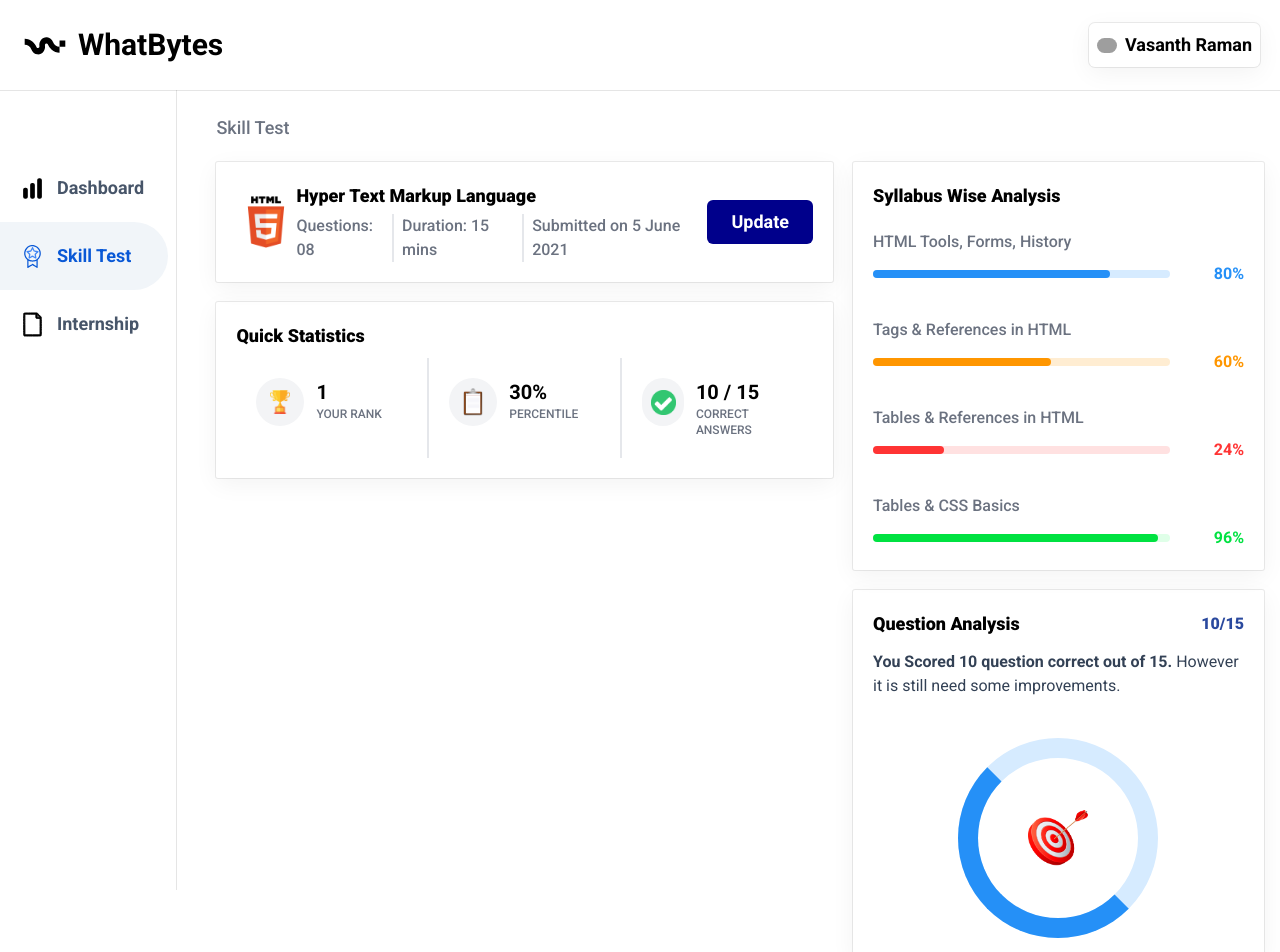
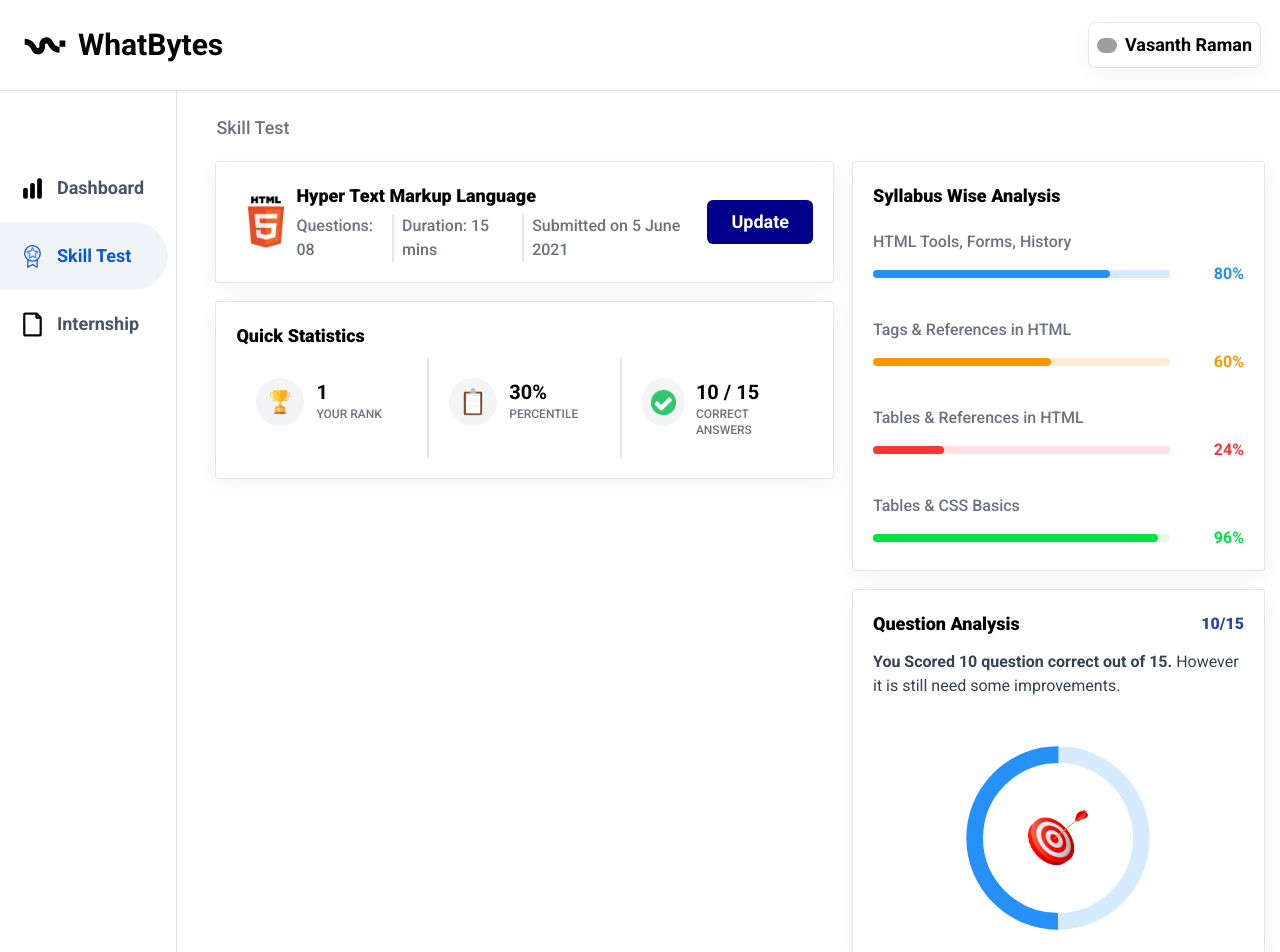
Before and after one commit to vasa-r/whatbytes-assignments, a Next.js app: page / in a window 1280 px wide. Shown: the top 952 px of the page. Built offline with nearby package versions, Linux system fonts and the light colour scheme; grey boxes are pictures that could not be loaded.

Commit message:
question progress done and height issue fixed

```diff
--- a/app/page.tsx
+++ b/app/page.tsx
@@ -6,7 +6,7 @@ const Home = () => {
   return (
     <div className="h-screen w-screen">
       <NavBar />
-      <div className="flex w-full h-full">
+      <div className="flex w-full">
         <SideBar />
         <MainBody />
       </div>
--- a/components/Analysis/CircleProgress.tsx
+++ b/components/Analysis/CircleProgress.tsx
@@ -2,51 +2,62 @@ import Image from "next/image";
 import React from "react";
 import Target from "@/assets/target.png";
 
-interface CircularProgressBarProps {
-  percentage: number;
-}
-
-const CircularProgressBar: React.FC<CircularProgressBarProps> = ({
-  percentage,
-}) => {
-  const rotation = (percentage / 100) * 360;
+const CircularProgressBar = ({ percentage }: { percentage: number }) => {
+  const radius = 50; // Radius of the circle
+  const strokeWidth = 10; // Thickness of the stroke
+  const circumference = 2 * Math.PI * radius; // Circumference of the circle
+  const strokeDashoffset = circumference - (percentage / 100) * circumference;
 
   return (
     <div
       className="relative flex items-center justify-center"
-      style={{
-        width: 200,
-        height: 200,
-      }}
+      style={{ width: 200, height: 200 }}
+    >
+      <svg
+        width="200"
+        height="200"
+        viewBox="0 0 120 120"
+        xmlns="http://www.w3.org/2000/svg"
+        className="transform rotate-90"
       >
         {/* Background Circle (Track) */}
-      <div
-        className="absolute inset-0 rounded-full border-[20px]"
-        style={{
-          borderColor: "#d6ebff",
-        }}
-      ></div>
+        <circle
+          cx="60"
+          cy="60"
+          r={radius}
+          fill="none"
+          stroke="#d6ebff"
+          strokeWidth={strokeWidth}
+        />
 
         {/* Progress Circle */}
-      <div
-        className="absolute inset-0 rounded-full border-[20px] border-transparent"
+        <circle
+          cx="60"
+          cy="60"
+          r={radius}
+          fill="none"
+          stroke="#2590f7"
+          strokeWidth={strokeWidth}
+          strokeDasharray={circumference}
+          strokeDashoffset={strokeDashoffset}
           style={{
-          borderTopColor: "#2590f7",
-          borderRightColor: "#2590f7",
-          transform: `rotate(${rotation}deg)`,
-          transformOrigin: "center",
+            transition: "stroke-dashoffset 1s ease-in-out",
           }}
-      ></div>
+        />
 
         {/* Center Circle */}
+        <circle cx="60" cy="60" r={radius - strokeWidth} fill="#fff" />
+      </svg>
+
+      {/* Center Content */}
       <div
-        className="absolute rounded-full bg-white flex justify-center items-center"
+        className="absolute flex justify-center items-center"
         style={{
           width: 200 * 0.7,
           height: 200 * 0.7,
         }}
       >
-        <Image src={Target} alt="target image" width={60} height={60} />
+        <Image src={Target} alt="target" width={60} height={60} />
       </div>
     </div>
   );
--- a/components/SideBar.tsx
+++ b/components/SideBar.tsx
@@ -4,7 +4,7 @@ import Image from "next/image";
 
 const SideBar = () => {
   return (
-    <div className="w-[16%] shadow-right h-full pt-16 pr-2 ">
+    <div className="w-[16%] shadow-right pt-16 pr-2 ">
       {sidebarData.map(({ id, icon, label }) => {
         return (
           <div
```
Lines whose indentation alone changed are shown as unchanged.
